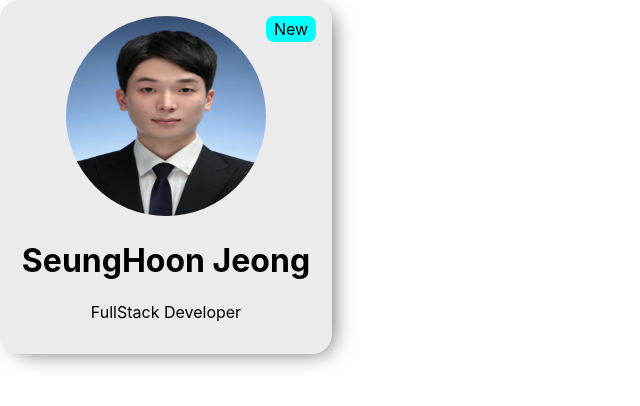
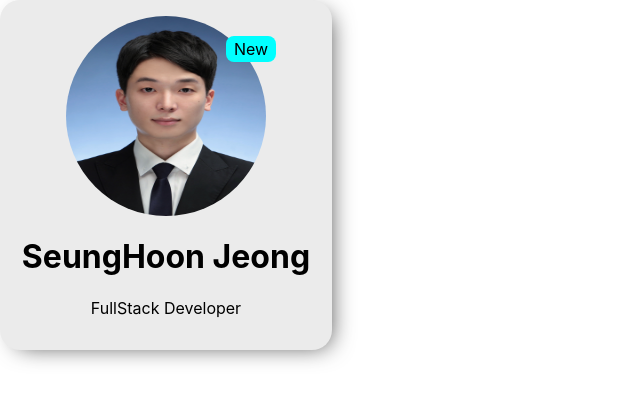
Before and after one commit to jsh0116/react_basic, a React (Create React App) app: page / in a window 1280 px wide. Shown: the top 406 px of the page, without its empty margins (0-640 px from the left). Built offline with nearby package versions, Linux system fonts and the light colour scheme.

Commit message:
[feat] Avatar Component 추가
- Avatar Component 재사용 위해 분리

```diff
--- a/src/App.css
+++ b/src/App.css
@@ -20,8 +20,17 @@
   border-radius: 100%;
 }
 
+.avatar {
+  position: relative;
+  width: 200px;
+  height: 200px;
+  margin: auto;
+}
+
 .new {
   position: absolute;
+  left: 80%;
+  top: 10%;
   background-color: aqua;
   padding: 0.2rem 0.5rem;
   border-radius: 0.5rem;
--- /dev/null
+++ b/src/components/Avatar.tsx
@@ -0,0 +1,18 @@
+import React from 'react'
+
+interface Props {
+  image: string | undefined;
+  newTag?: boolean;
+}
+
+const Avatar = (props: Props): JSX.Element => {
+  const { image, newTag } = props;
+  return (
+    <div className='avatar'>
+      <img className="photo" src={image} alt='avatar' />
+      {newTag === true && <span className="new">New</span>}
+    </div>
+  )
+}
+
+export default Avatar;
--- a/src/components/Profile.tsx
+++ b/src/components/Profile.tsx
@@ -1,4 +1,5 @@
 import React from 'react';
+import Avatar from './Avatar';
 
 interface Props {
   image: string | undefined;
@@ -11,8 +12,7 @@ const Profile = (props: Props): JSX.Element => {
   const { image, name, title, newTag } = props;
   return (
     <div className='profile'>
-      <img className="photo" src={image} alt='avatar' />
-      {newTag === true && <span className="new">New</span>}
+      <Avatar image={image} newTag={newTag} />
       <h1>{name}</h1>
       <p>{title}</p>
     </div>
```
